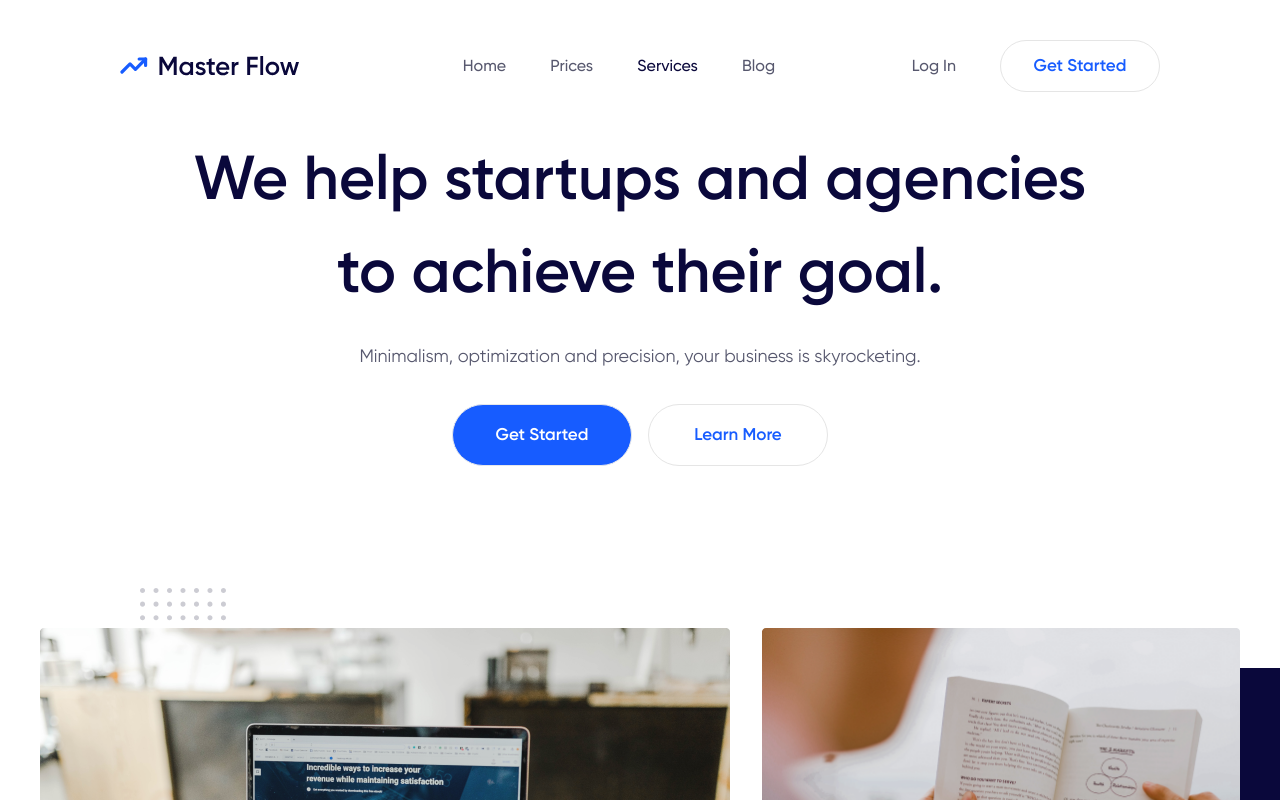
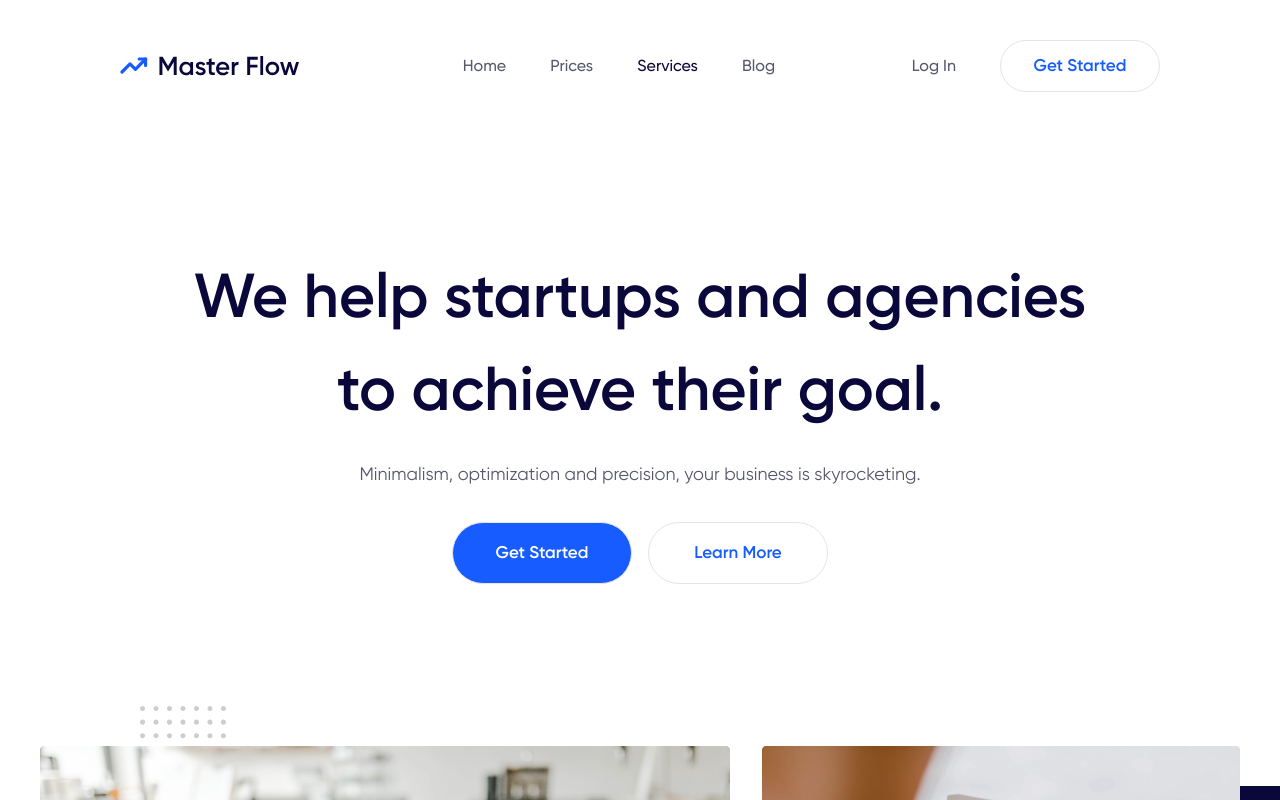
Before and after one commit to Slavinto/master-flow, a Next.js app: page /services in a window 1280 px wide. Shown: the top 800 px of the page. Built offline with nearby package versions, Linux system fonts and the light colour scheme; no server answers.

Commit message:
118 margin top added to section container

```diff
--- a/src/components/index.ts
+++ b/src/components/index.ts
@@ -20,3 +20,4 @@ export { default as Services } from "./services";
 export { default as Faq } from "./faq";
 export { default as Startups } from "./startups";
 export { default as WhoWeAre } from "./who-we-are";
+export { default as Strategies } from "./strategies";
--- a/src/components/startups.tsx
+++ b/src/components/startups.tsx
@@ -3,7 +3,7 @@ import { Button } from ".";
 
 const Startups = () => {
     return (
-        <section className='flex flex-col gap-[22px] container-sm items-center text-center mb-[140px]'>
+        <section className='flex flex-col gap-[22px] container-sm items-center text-center mt-[118px] mb-[140px]'>
             <h1 className='text-[62px] font-semibold max-w-[900px] '>
                 We help startups and agencies to achieve their goal.
             </h1>
--- /dev/null
+++ b/src/components/strategies.tsx
@@ -0,0 +1,5 @@
+const Strategies = () => {
+    return <div>Strategies</div>;
+};
+
+export default Strategies;
```
